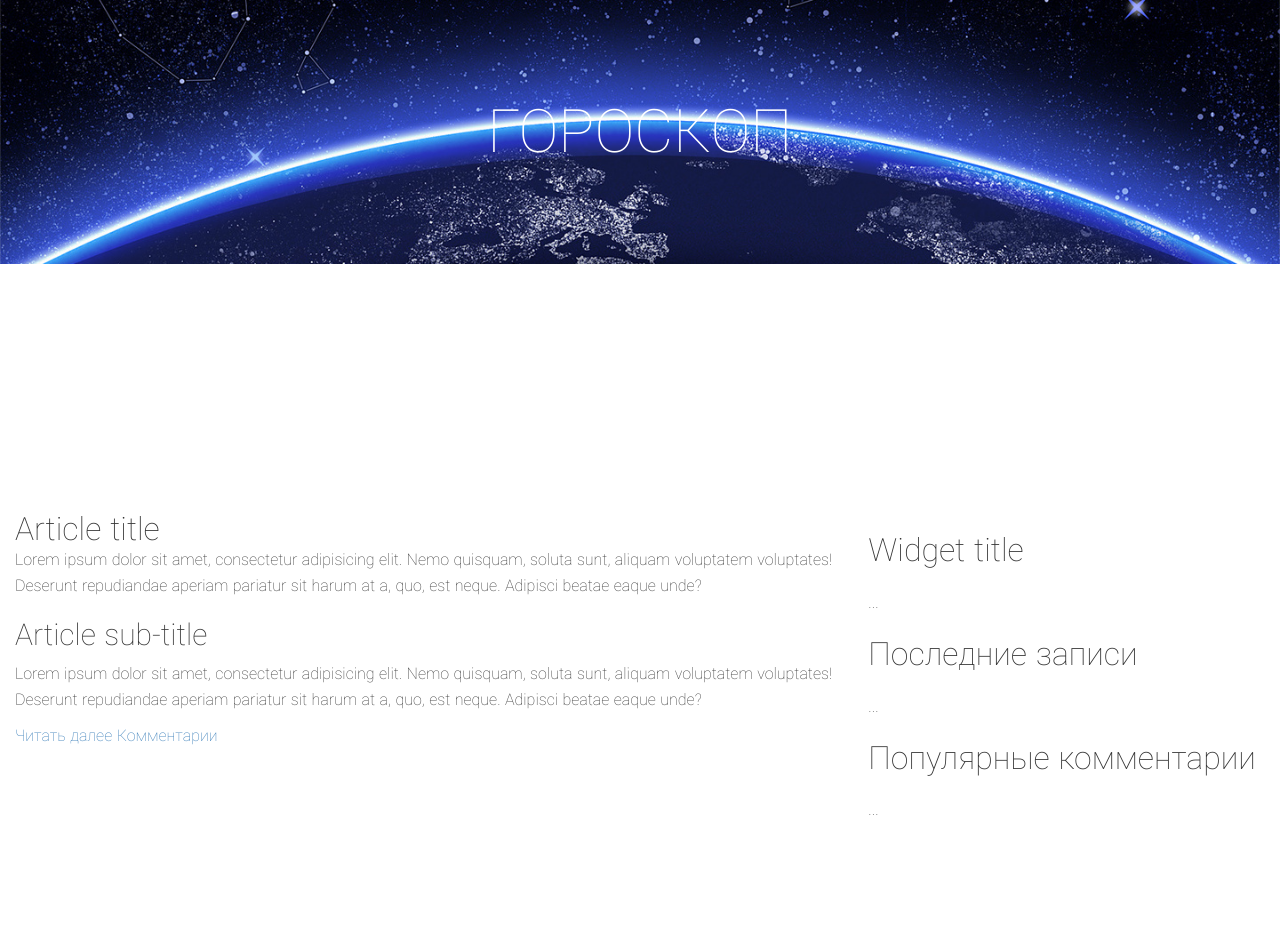
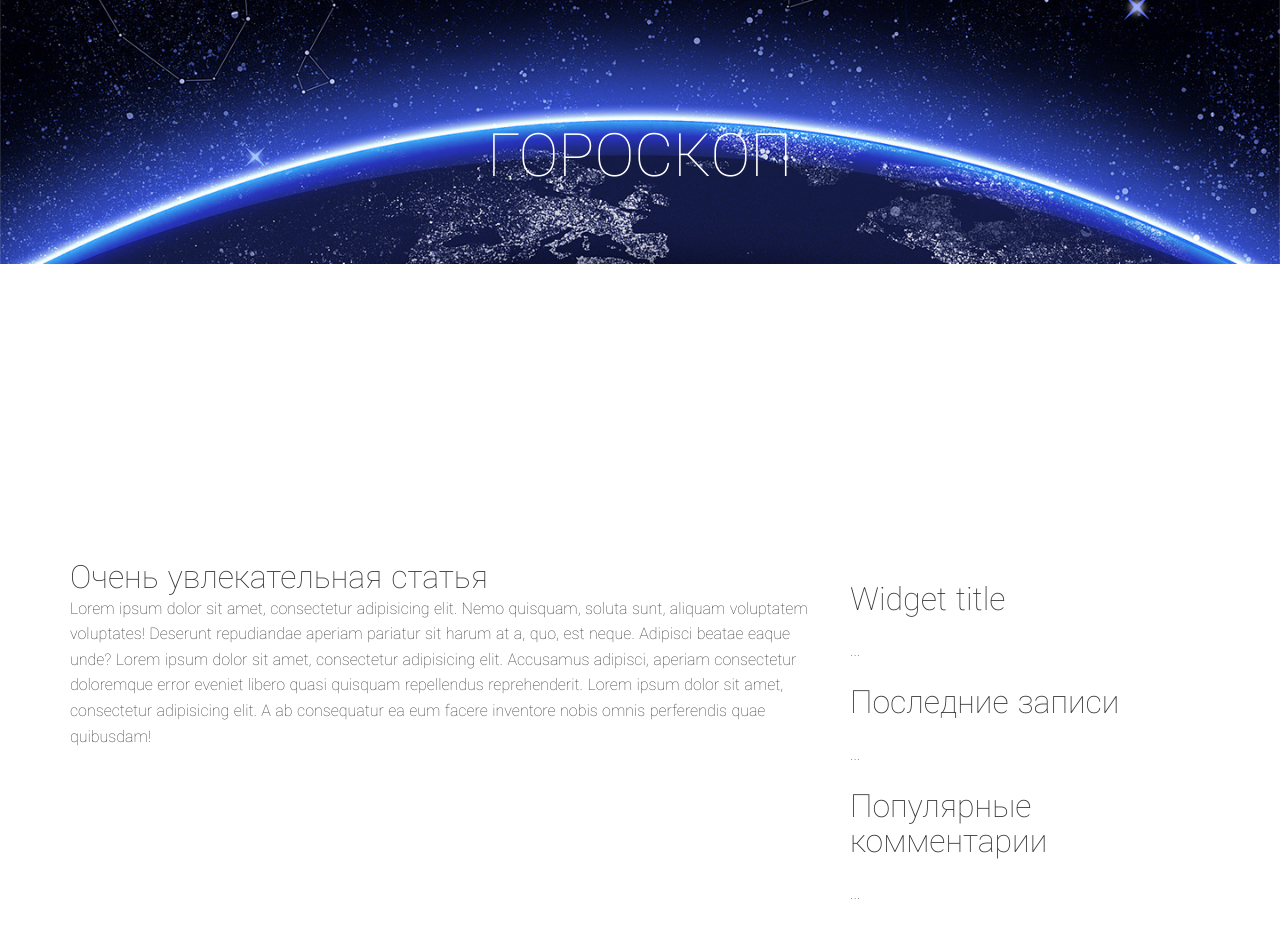
Before and after one commit to Dmytro15/Horoscope, a website: page app/index.html in a window 1280 px wide. Shown: the part 300-1238 px from the top of the page. Drawn offline with Linux system fonts and the light colour scheme.

Commit message:
fix bugs

```diff
--- a/app/css/bootstrap_custom_skin.css
+++ b/app/css/bootstrap_custom_skin.css
@@ -57,21 +57,22 @@
 /* CSS стили для мобильных устройств */
 /* Цвет рамки у кнопки, которая открывает меню */
 .navbar-default .navbar-toggle {
-    border-color: transparent;
+    border-color: #2C3E50;
 }
 /* Цвет фона кнопки (которая открывает меню) при поднесении к ней курсора мышки или при нахождении её в фокусе */
 .navbar-default .navbar-toggle:hover,
 .navbar-default .navbar-toggle:focus {
-    background-color: #DDD;
+    background-color: transparent;
 }
 /* Цвет полосочек в кнопочке, которая открывает меню */
 .navbar-default .navbar-toggle .icon-bar {
-    background-color: #2980B9;
+    background-color: #2C3E50;
 }
 
 .navbar {
     border-radius: 0;
     margin-bottom: 0;
+    z-index: 2;
 }
 
 .dropdown-menu {
@@ -98,3 +99,8 @@
     /*color: #fff;*/
     background-color: #2980B9;
 }
+
+.navbar-default .navbar-nav .open .dropdown-menu > li > a:focus,
+.navbar-default .navbar-nav .open .dropdown-menu > li > a:hover {
+ color: #fff;
+}
--- a/app/index.html
+++ b/app/index.html
@@ -141,62 +141,36 @@
             </div><!-- /.container-fluid -->
         </nav>
         <div class="header" style="background-image: url('/img/14.jpg')">
-            <p>ГОРОСКОП</p>
+            <h1>ГОРОСКОП</h1>
         </div>
 	</div>
+    <section class="container">
+        <div class="row">
             <main class="col-md-8">
-
-		<!-- Статья -->
                 <article>
-
-			<!-- Шапка статьи если в шапке у нас больше чем заголовок -->
                     <header>
-
-				<!-- Заголовок статьи -->
-				<h1>Article title</h1>
-
-				<!-- Дата публикации статьи  -->
-
+                        <h1>Очень увлекательная статья</h1>
                     </header>
-
-			<p>Lorem ipsum dolor sit amet, consectetur adipisicing elit. Nemo quisquam, soluta sunt, aliquam voluptatem voluptates! Deserunt repudiandae aperiam pariatur sit harum at a, quo, est neque. Adipisci beatae eaque unde?</p>
-
-			<!-- Подзаголовок страницы -->
-			<h2>Article sub-title</h2>
-
-			<p>Lorem ipsum dolor sit amet, consectetur adipisicing elit. Nemo quisquam, soluta sunt, aliquam voluptatem voluptates! Deserunt repudiandae aperiam pariatur sit harum at a, quo, est neque. Adipisci beatae eaque unde?</p>
-
-			<footer>
-				<a href="#">Читать далее</a>
-				<a href="#">Комментарии</a>
-			</footer>
-
+                    <p>Lorem ipsum dolor sit amet, consectetur adipisicing elit. Nemo quisquam, soluta sunt, aliquam voluptatem voluptates! Deserunt repudiandae aperiam pariatur sit harum at a, quo, est neque. Adipisci beatae eaque unde? Lorem ipsum dolor sit amet, consectetur adipisicing elit. Accusamus adipisci, aperiam consectetur doloremque error eveniet libero quasi quisquam repellendus reprehenderit. Lorem ipsum dolor sit amet, consectetur adipisicing elit. A ab consequatur ea eum facere inventore nobis omnis perferendis quae quibusdam!</p>
                 </article>
-
             </main>
-	<!-- Сайдбар -->
-	<div class="sidebar col-lg-4">
-
-		<!-- Виджет в сайдбаре -->
+            <div class="sidebar col-md-4">
                 <aside>
                     <h1>Widget title</h1>
                     ...
                 </aside>
-
-		<!-- Виджет в сайдбаре -->
                 <aside>
                     <h1>Последние записи</h1>
                     ...
                 </aside>
-
-
-		<!-- Виджет в сайдбаре -->
                 <aside>
                     <h1>Популярные комментарии</h1>
                     ...
                 </aside>
+            </div>
+        </div>
+    </section>
 
-	</div>
 	<br>
 	<br>
 	<br>
--- a/app/js/common.js
+++ b/app/js/common.js
@@ -1,5 +1,5 @@
 $(function() {
-	$(".header p").animated("fadeInDownBig");
+	$(".header h1").animated("fadeInDownBig");
 
 	$(window).scroll(function () {
 		// значение, на которое сместилась страница при прокрутке
--- a/sass/header.sass
+++ b/sass/header.sass
@@ -11,11 +11,6 @@ body
 	font-weight: 100
 	font-style: normal
 	.mainHeader
-		&::after
-			content: ""
-			height: 5px
-			width: 100%
-			background-color: #3498DB
 		.header
 			display: flex
 			flex-direction: column
@@ -25,13 +20,14 @@ body
 			background-size: 100%
 			background-attachment: fixed
 			background-repeat: no-repeat
-			padding: 200px
-			p
+			padding: 15%
+			h1
 				font-size: 60px
 				color: #fff
-				margin-top: 15%
-				margin-bottom: 15%
+				margin: 20%
 				animation-duration: 1.5s
+				z-index: 1
+
 
 
 .hidden
```
Also changed, not shown: app/css/header.min.css. Lines whose indentation alone changed are shown as unchanged.
